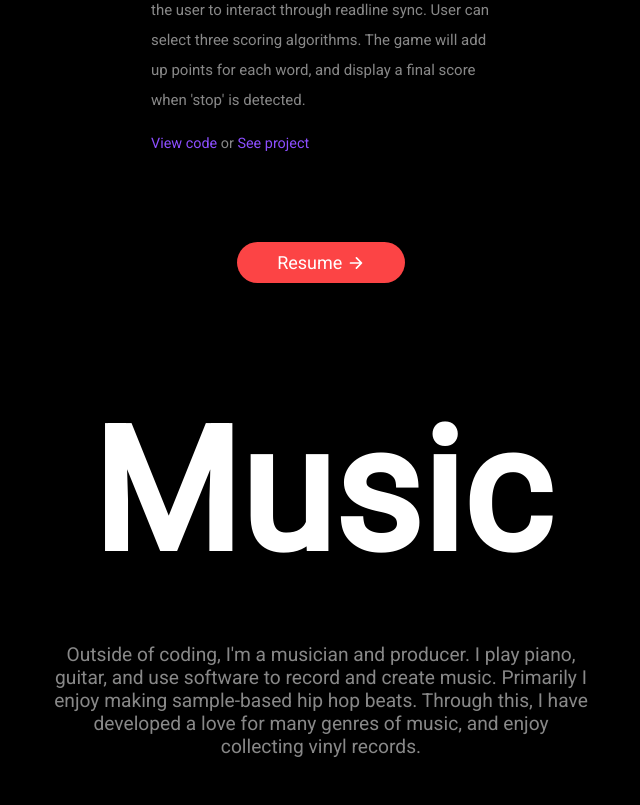
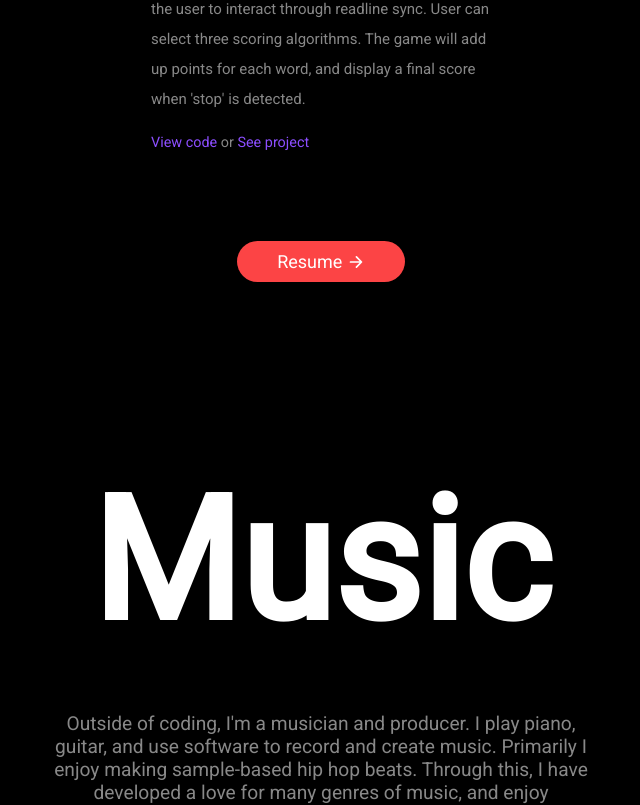
Before and after one commit to l2fc3s/portfolio, a React (Create React App) app: page /#/ in a window 1280 px wide. Shown: the part 2743-3548 px from the top of the page, without its empty margins (319-959 px from the left). Built offline with nearby package versions, Linux system fonts and the light colour scheme.

Commit message:
changes thumbnail in projects

```diff
--- a/src/components/Pages/Contact/Contact.css
+++ b/src/components/Pages/Contact/Contact.css
@@ -19,12 +19,8 @@
   font-size: 150px;
 }
 
-.contact-links {
-  padding-left: 225px;
-}
-
 .contact-icon {
-  font-size: 2.3em;
+  font-size: 3em;
   color: #888888;
   margin: 30px 25px 0 25px;
   transition: 0.5s ease;
--- a/src/components/Pages/Contact/Contact.js
+++ b/src/components/Pages/Contact/Contact.js
@@ -42,7 +42,7 @@ function Contact() {
               <h1>Contact</h1>
             </div>
 
-            <div className="">
+            <div className="contact-links">
               <a target="_blank" href="mailto:lmrlrry@gmail.com">
                 <IoMailOutline className="contact-icon" />
               </a>
--- a/src/components/Pages/Music/Music.css
+++ b/src/components/Pages/Music/Music.css
@@ -8,7 +8,7 @@
 .music-header-section {
   margin: auto;
   text-align: center;
-  padding: 30px 30px 80px 30px;
+  padding: 100px 30px 80px 30px;
   max-width: 600px;
 }
 
--- a/src/components/Pages/Projects/ProjectData.js
+++ b/src/components/Pages/Projects/ProjectData.js
@@ -4,7 +4,7 @@ import LaunchChecklistImage from "../../../images/launch checklist.png";
 import TechJobsImage from "../../../images/techjobs.png";
 import OrbitReportImage from "../../../images/orbit report.png";
 import scrabbleScorer from "../../../images/scrabbleScorer.png";
-import portfolioImg from "../../../images/portfolioImg.png";
+import portfolioImg from "../../../images/portfolio2img.png";
 
 export const ProjectData = [
   {
```
Also changed, not shown: src/images/portfolio2img.png (added).
